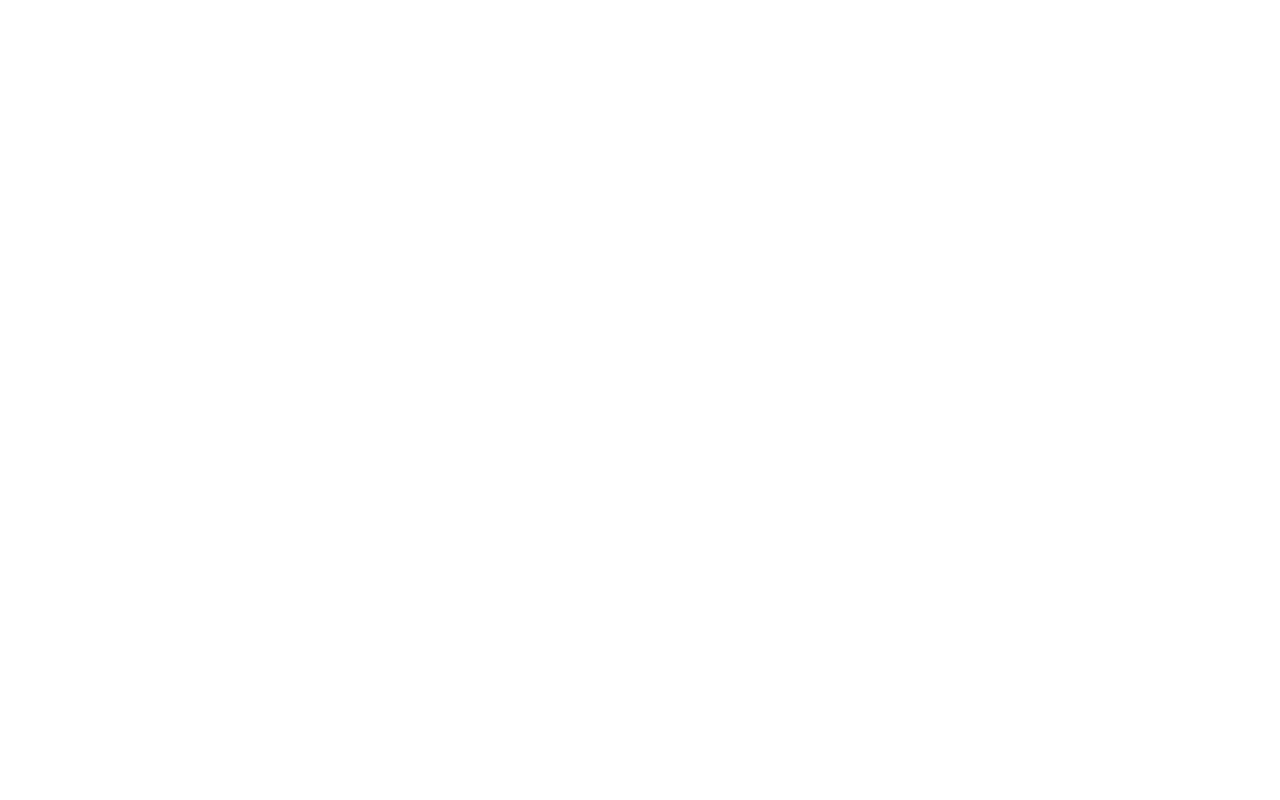
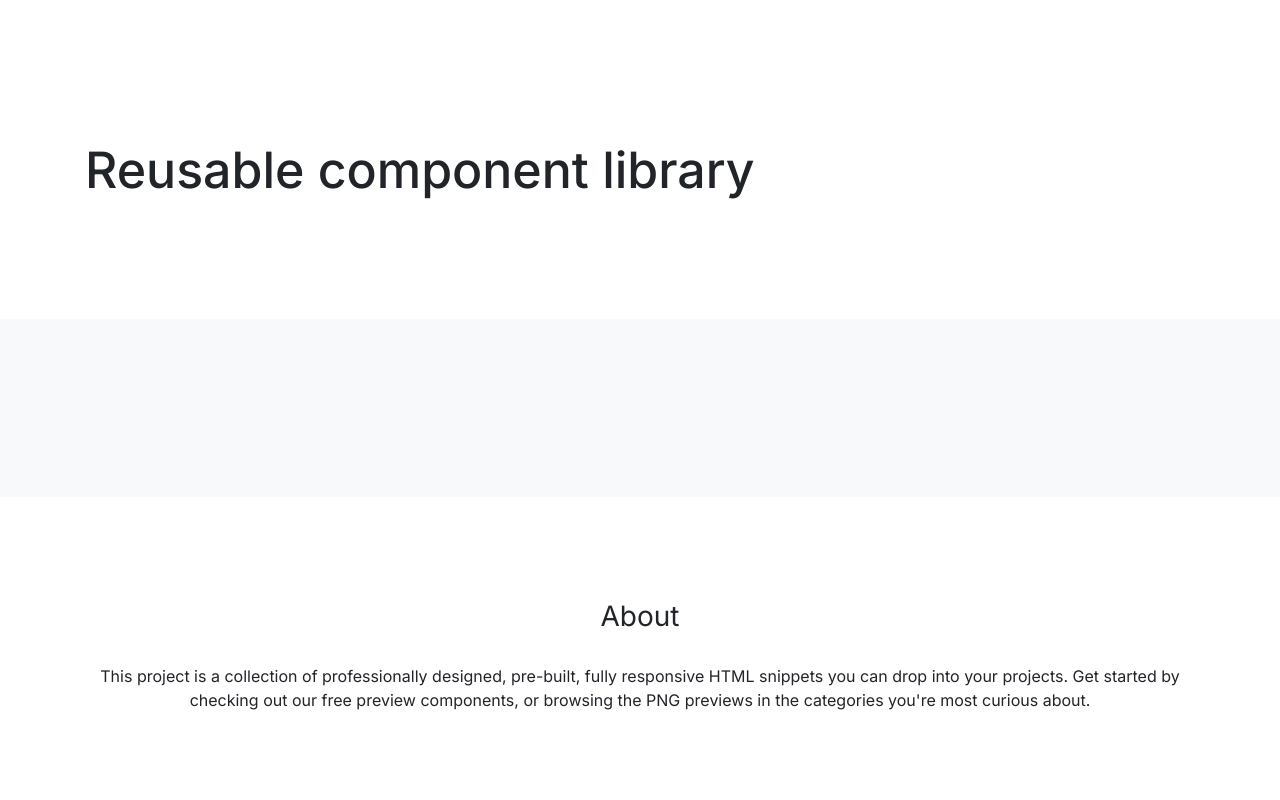
Before and after one commit to js-tasks-ru/htmlcss-20250522_vadimbariev, a website: page index.html in a window 1280 px wide. Drawn offline with Linux system fonts and the light colour scheme.

Commit message:
Added page layout

```diff
--- a/assets/css/main.css
+++ b/assets/css/main.css
@@ -1,24 +1,73 @@
 @import '../fonts/fonts.css';
+@import './modern-normalize.css';
+@import '../../components/text/text.css';
+@import '../../components/page/page.css';
+@import '../../components/preview/preview.css';
+@import '../../components/footer/footer.css';
+@import '../../components/header/header.css';
+@import '../../components/container/container.css';
+@import '../../components/card/card.css';
 
 :root {
+    --unit: 4px;
     --white: #ffffff;
     --black: #212429;
     --pink: #F784AD;
-    --purple: #7048E8;
-    --blue: #374FC7;
+    --purple-1: #7048E8;
+    --purple-2: #5028C6;
+    --blue-1: #374FC7;
+    --blue-2: #2342C0;
     --red: #F03D3E;
     --grey-1: #F8F9FA;
     --grey-2: #DDE2E5;
     --grey-3: #ACB5BD;
     --grey-4: #495057;
 
+    /* font-sizes */
+    --font-size-title-xl: 50px;
+    --font-size-title-l: 38px;
+    --font-size-title-m: 28px;
+    --font-size-title-s: 20px;
+
+    --font-size-text-m: 16px;
+    --font-size-text-s: 14px;
+
+    /* font-weight */
+    --font-weight-regular: 400;
+    --font-weight-medium: 500;
+    --font-weight-semibold: 600;
+    --font-weight-bold: 700;
+
+    /* fonts */
+    --font-roboto: 'Roboto', sans-serif;
+    --font-inter: 'Inter', sans-serif;
+
+    /* font-style */
+    --font-style-normal: normal;
+    --font-style-italic: italic;
+    --font-style-oblique: oblique;
+
+    /* line-height */
+    --line-height-xs: 1.2;
+    --line-height-s: 1.3;
+    --line-height-m: 1.4;
+    --line-height-l: 1.5;
+    --line-height-xl: 1.6;
+
     --error: var(--red);
-    --success: var(--blue);
+    --success: var(--blue-1);
 
-    --primary: var(--blue);
-    --secondary: var(--purple);
+    --primary: var(--blue-1);
+    --secondary: var(--purple-1);
+    --primary-hover: var(--blue-2);
+    --secondary-hover: var(--purple-2);
 }
 
 * {
-    font-family: 'Roboto', sans-serif;
+    font-family: var(--font-roboto);
 }
+
+html,
+body {
+    height: 100%;
+}
--- a/assets/fonts/fonts.css
+++ b/assets/fonts/fonts.css
@@ -1 +1,2 @@
 @import url('https://fonts.googleapis.com/css2?family=Roboto:ital,wght@0,100;0,300;0,400;0,500;0,700;0,900;1,100;1,300;1,400;1,500;1,700;1,900&display=swap');
+@import url('https://fonts.googleapis.com/css2?family=Inter:ital,opsz,wght@0,14..32,100..900;1,14..32,100..900&display=swap');
--- /dev/null
+++ b/components/card/card.css
@@ -0,0 +1,6 @@
+.card {
+    width: 350px;
+    height: 368px;
+    border-radius: 12px;
+    background-color: var(--primary);
+}
--- /dev/null
+++ b/components/container/container.css
@@ -0,0 +1,4 @@
+.container {
+    max-width: 1110px;
+    margin: 0 auto;
+}
--- /dev/null
+++ b/components/footer/footer.css
@@ -0,0 +1,5 @@
+.footer {
+    padding: calc(var(--unit) * 18) 0;
+    background-color: var(--white);
+    text-align: center;
+}
--- /dev/null
+++ b/components/header/header.css
@@ -0,0 +1,4 @@
+.header {
+    padding: calc(var(--unit) * 24) 0 calc(var(--unit) * 19);
+    background-color: var(--white);
+}
--- /dev/null
+++ b/components/page/page.css
@@ -0,0 +1,10 @@
+.page {
+    display: flex;
+    flex-direction: column;
+    background-color: red;
+    height: 100%;
+}
+
+.page__main {
+    flex-grow: 1;
+}
--- /dev/null
+++ b/components/preview/preview.css
@@ -0,0 +1,5 @@
+.preview {
+    padding: calc(var(--unit) * 17) 0;
+    background-color: var(--grey-1);
+    overflow: hidden;
+}
--- /dev/null
+++ b/components/text/text.css
@@ -0,0 +1,41 @@
+.text {
+    color: var(--black);
+    font-family: var(--font-inter);
+    font-style: var(--font-style-normal);
+}
+
+.text--h1 {
+    font-size: var(--font-size-title-xl);
+    line-height: var(--line-height-xl);
+    font-weight: var(--font-weight-medium);
+}
+
+.text--h2 {
+    font-size: var(--font-size-title-l);
+    line-height: var(--line-height-l);
+    font-weight: var(--font-weight-medium);
+}
+
+.text--h3 {
+    font-size: var(--font-size-title-m);
+    line-height: var(--line-height-m);
+    font-weight: var(--font-weight-regular);
+}
+
+.text--h4 {
+    font-size: var(--font-size-title-s);
+    line-height: var(--line-height-m);
+    font-weight: var(--font-weight-regular);
+}
+
+.text--p {
+    font-size: var(--font-size-text-m);
+    line-height: var(--line-height-l);
+    font-weight: var(--font-weight-regular);
+}
+
+.text--small {
+    font-size: var(--font-size-text-s);
+    line-height: var(--line-height-l);
+    font-weight: var(--font-weight-regular);
+}
--- a/index.html
+++ b/index.html
@@ -1,11 +1,29 @@
 <!DOCTYPE html>
 <!-- Главная страница -->
 <html lang="ru">
-    <head>
-        <link rel="stylesheet" href="./assets/css/modern-normalize.css">
-        <link rel="stylesheet" href="./assets/css/main.css">
-    </head>
-    <body>
-
-    </body>
+  <head>
+    <link rel="stylesheet" href="./assets/css/main.css" />
+  </head>
+  <body>
+    <div class="page">
+      <header class="header">
+        <div class="container">
+          <h1 class="text text--h1 header__title">Reusable component library</h1>
+        </div>
+      </header>
+      <main class="preview page__main">
+        <div class="container"></div>
+      </main>
+      <footer class="footer">
+        <div class="container">
+          <h3 class="text text--h3 footer__title">About</h3>
+          <p class="text text--p footer__description">
+            This project is a collection of professionally designed, pre-built,
+            fully responsive HTML snippets you can drop into your projects. Get
+            started by checking out our free preview components, or browsing the
+            PNG previews in the categories you're most curious about.
+          </p>
+      </footer>
+    </div>
+  </body>
 </html>
```
